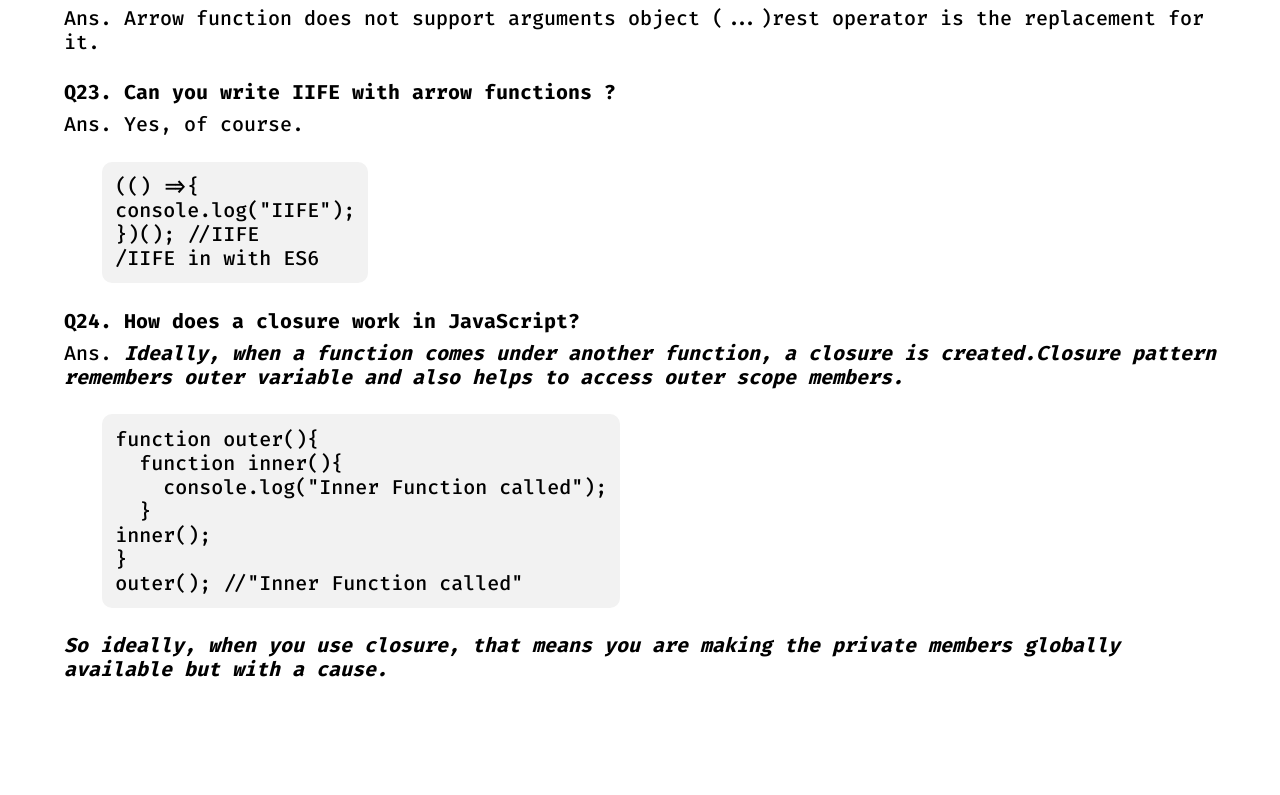
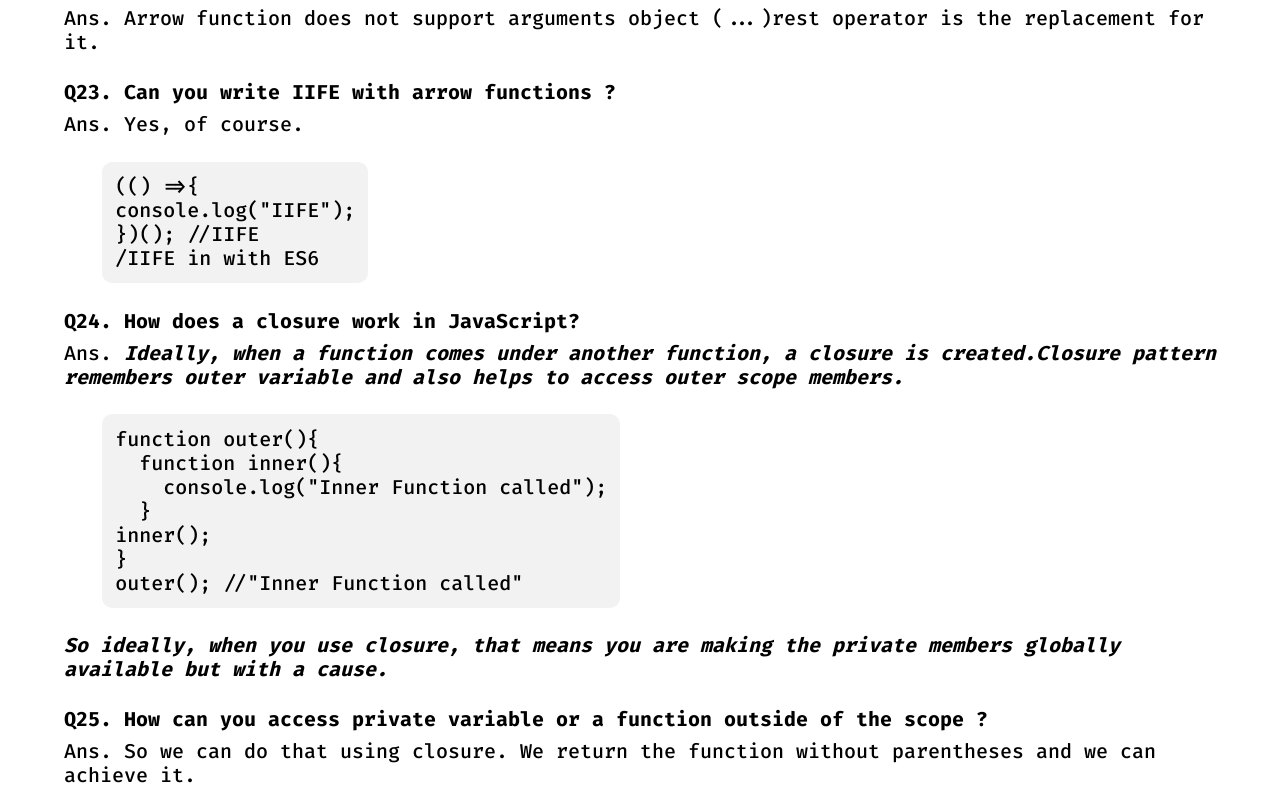
Before and after one commit to rohitkatbamna/jsin, a React (Create React App) app: page / in a window 1280 px wide. Shown: the part 7518-8313 px from the top of the page. Before the commit the page ends 8207 px from the top, so only its background shows below. Built offline with nearby package versions, Linux system fonts and the light colour scheme; the HTML template or start-up script is replaced by a standard one.

Commit message:
09:57 AM Q25 ADDED

```diff
--- a/src/components/jsques2.js
+++ b/src/components/jsques2.js
@@ -41,6 +41,14 @@ function Jsques2() {
 					private members globally available but with a cause.
 				</Bita>
 			</Answer>
+			<Question>
+				Q25. How can you access private variable or a function outside of the
+				scope ?
+			</Question>
+			<Answer>
+				Ans. So we can do that using closure. We return the function without
+				parentheses and we can achieve it.
+			</Answer>
 		</div>
 	);
 }
```
